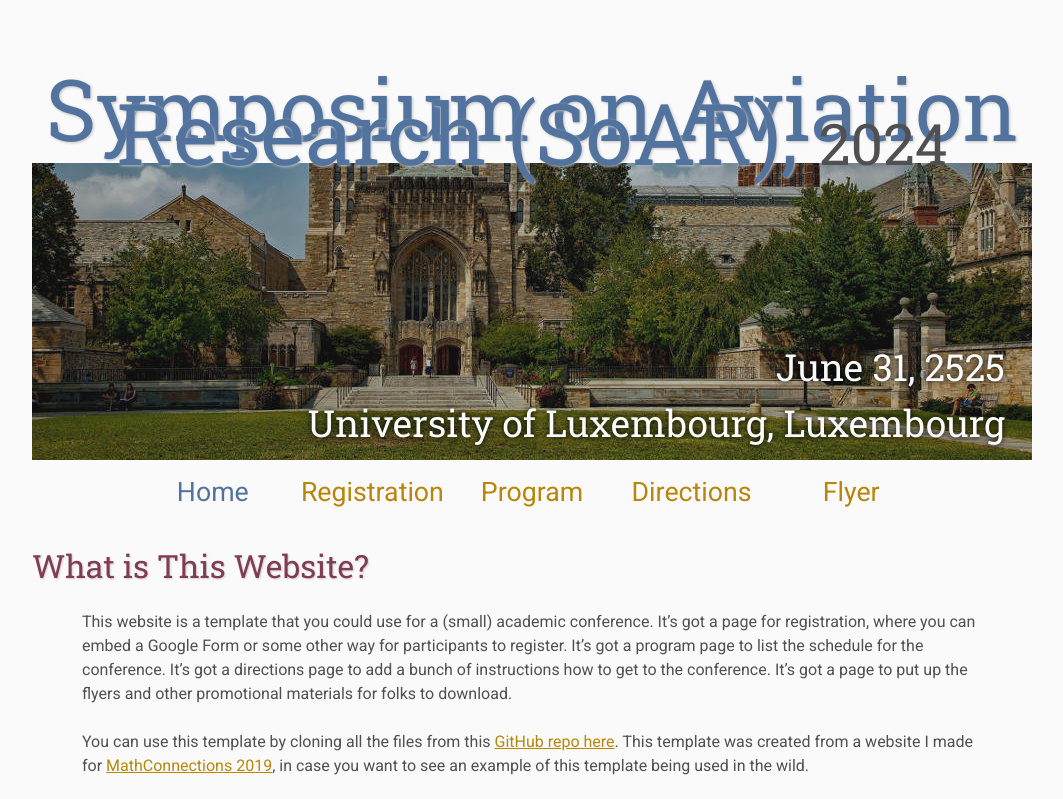
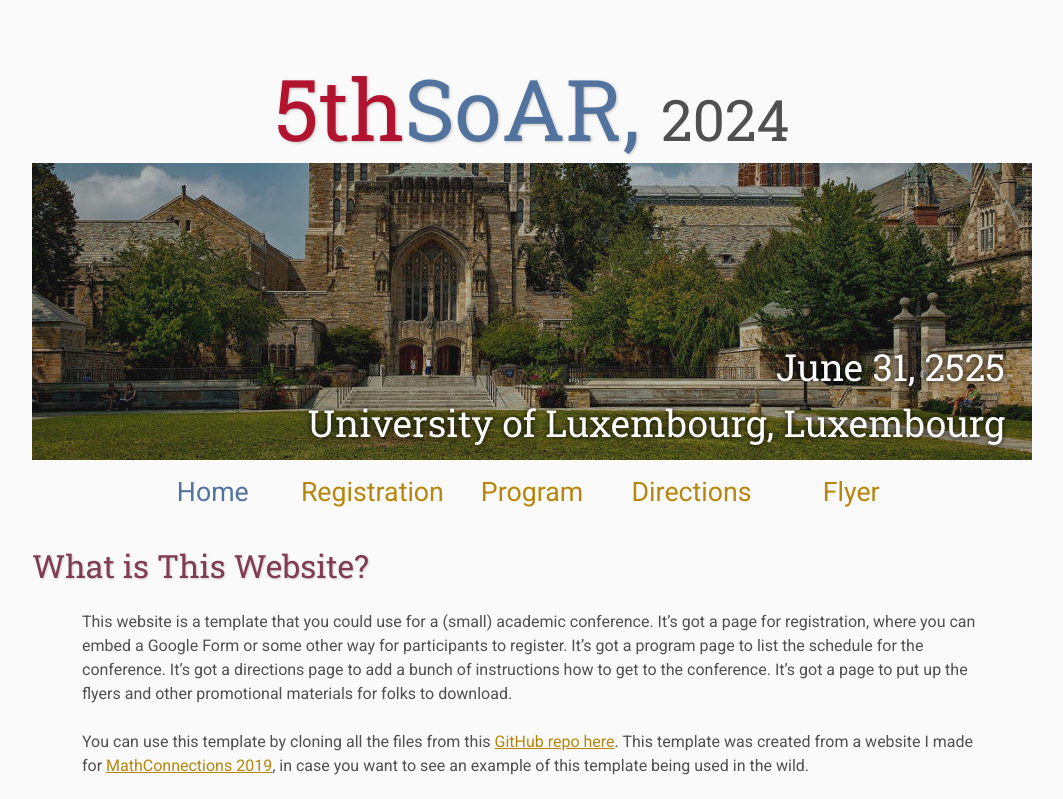
Before and after one commit to soarSymposium/soarSymposium, a plain HTML site: page index.html in a window 1280 px wide. Shown: the top 799 px of the page, without its empty margins (108-1171 px from the left). Drawn offline with Linux system fonts and the light colour scheme.

Commit message:
Update index.html

```diff
--- a/index.html
+++ b/index.html
@@ -17,7 +17,7 @@
     <div class="banner">
         <img src="assets/banner.jpg" alt="Conference Template Banner">
         <div class="top-left">
-            <span class="title1"></span><span class="title2">Symposium on Aviation Research (SoAR),</span> <span class="year">2024</span>
+            <span class="title1">5th</span><span class="title2">SoAR,</span> <span class="year">2024</span>
         </div>
         <div class="bottom-right">
             June 31, 2525 <br> University of Luxembourg, Luxembourg
```
